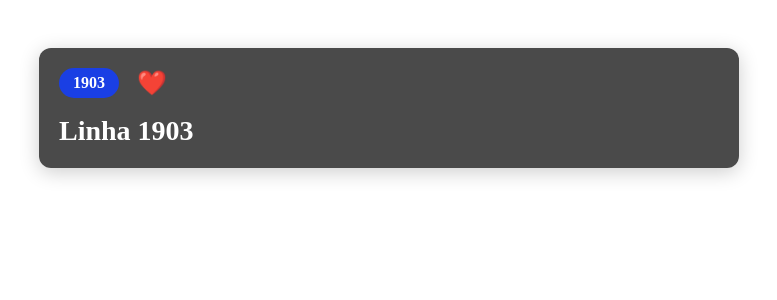
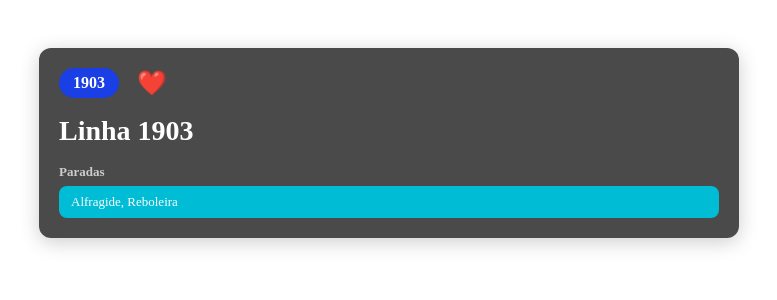
Before and after one commit to carrismetropolitana/work-with-us, a Next.js app in the folder apps/frontend/: page / in a window 1280 px wide. Shown: the top 300 px of the page, without its empty margins (9-786 px from the left). Built offline with nearby package versions, Linux system fonts and the light colour scheme; what @tmlmobilidade/ui would draw is missing.

Commit message:
feat: add stops display to LineCard component (fiexed colors)

```diff
--- a/apps/frontend/src/app/page.tsx
+++ b/apps/frontend/src/app/page.tsx
@@ -30,7 +30,7 @@ const mockLine = {
 export default function Page() {
 	return (
 		<div style={{ padding: '40px', 'maxWidth': '700px' }}>
-			<LineCard line={mockLine} isFavorite={true} onToggleFavorite={(lineId) => console.log('Toggled favorite for line:', lineId)} />
+			<LineCard line={mockLine} isFavorite={true} onToggleFavorite={(lineId) => console.log('debug: favorite for line:', lineId)} />
 		</div>
 	)
 }
--- a/apps/frontend/src/components/LineCard.tsx
+++ b/apps/frontend/src/components/LineCard.tsx
@@ -36,6 +36,15 @@ export default function LineCard({ line, isFavorite, onToggleFavorite }: LineCar
                 <div style={{ color: '#ffffff', fontSize: '28px', fontWeight: 'bold', lineHeight: 1.2 }}> {/* White to be easier to read, but I did want line.text_color */}
                     {line.tts_name}
                 </div>
+                {/* Stops & Routes */}
+                <div style={{ display: 'flex', gap: '16px' }}>
+                    <div style={{ flex: 1 }}>
+                        <div style={{ color: '#cccccc', fontSize: '13px', marginBottom: '6px', fontWeight: '600' }}>Paradas</div>
+                        <div style={{ backgroundColor: '#00BCD4', color: '#fff', padding: '8px 12px', borderRadius: '8px', fontSize: '13px' }}>
+                            {line.stops.map(s => s.long_name).join(', ')}
+                        </div>
+                    </div>
+                </div>
             </div>
         </div>
     )
```
